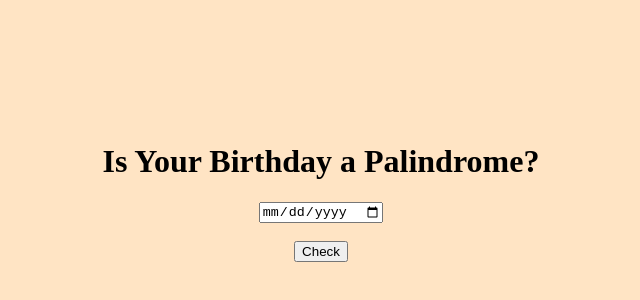
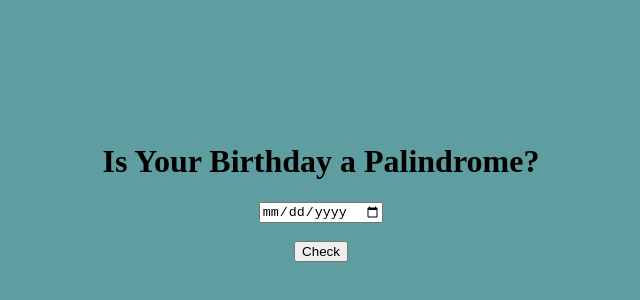
Before and after one commit to muskanbatra-dev/palindrmome, a plain HTML site: page index.html in a window 1280 px wide. Shown: the part 200-500 px from the top of the page, without its empty margins (319-959 px from the left). Drawn offline with Linux system fonts and the light colour scheme.

Commit message:
updatecss

```diff
--- a/style.css
+++ b/style.css
@@ -4,5 +4,5 @@ body{
     justify-content: center;
     align-items: center;
     min-height: 100vh;
-    background-color:bisque
+    background-color: cadetblue;
 }
```
